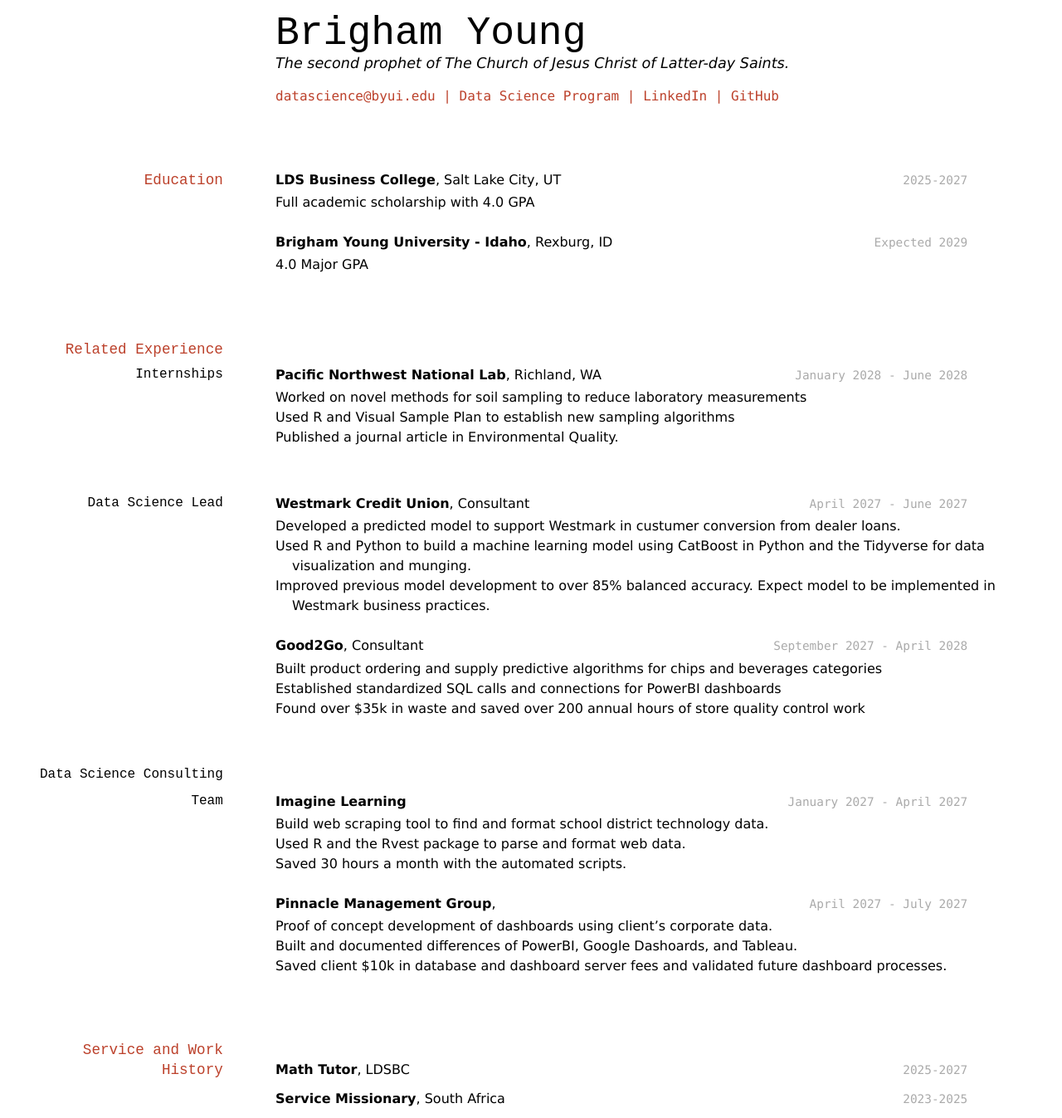
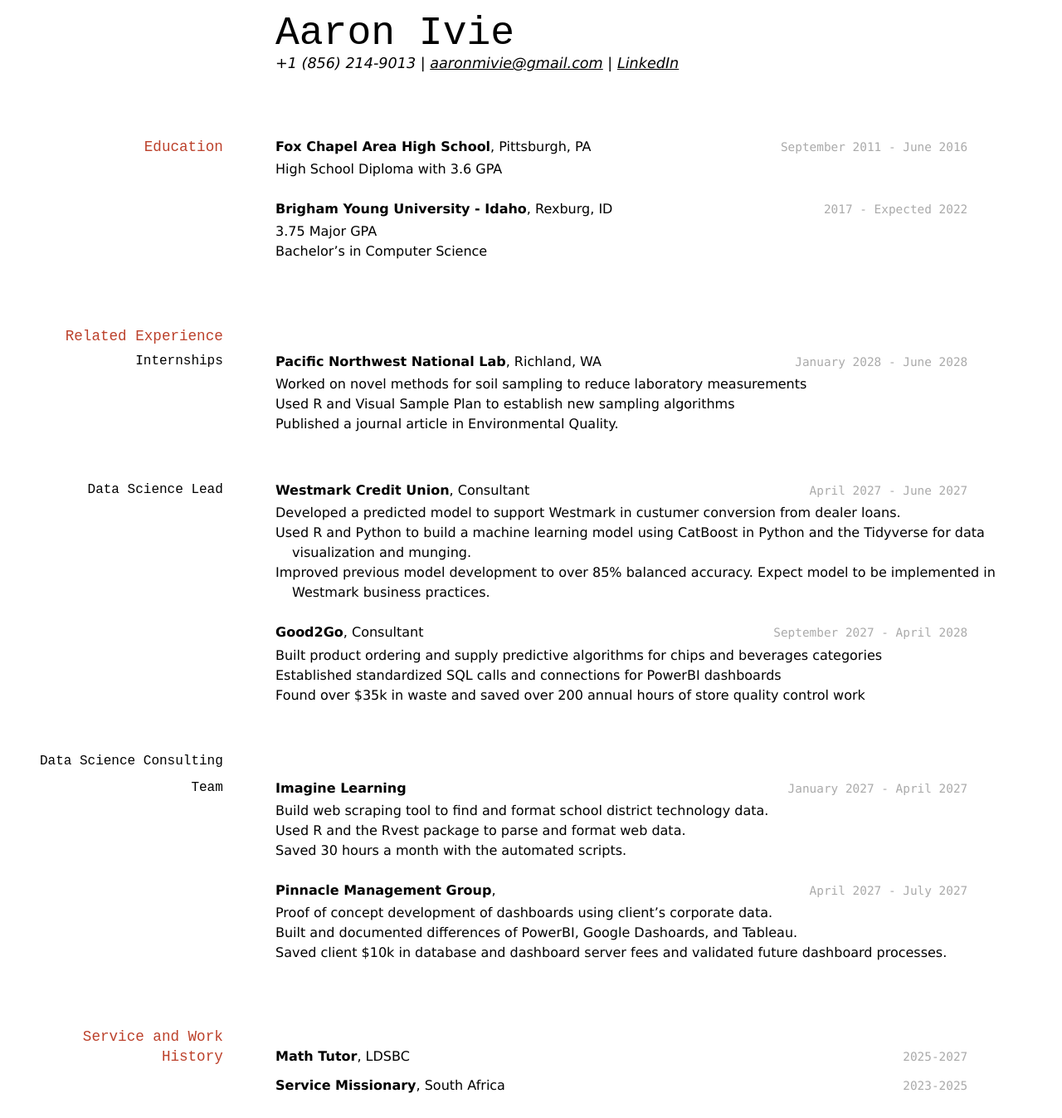
Before and after one commit to aivie13/resume, a Jekyll site: the page built from docs/index.md, in a window 1280 px wide. Shown: the whole page at 83% size. Built offline with Jekyll 4.4.1, drawn with Linux system fonts in a browser that asks for light colours.

Commit message:
Update index.md

```diff
--- a/docs/index.md
+++ b/docs/index.md
@@ -1,30 +1,22 @@
 ---
 layout: cv
-title: Brigham Young's Resume
+title: Aaron Ivie's Resume
 ---
-# Brigham Young
-The second prophet of The Church of Jesus Christ of Latter-day Saints.
-
-<div id="webaddress">
-<a href="datascience@byui.edu">datascience@byui.edu</a>
-| <a href="https://byuidatascience.github.io/development.html">Data Science Program</a>
-| <a href="https://www.linkedin.com/groups/13537407/">LinkedIn</a>
-| <a href="https://github.com/byuids-resumes">GitHub</a>
-</div>
-
-<!-- https://www.monique.tech/the-art-of-markdown -->
+# Aaron Ivie
++1 (856) 214-9013 | <a href= "">aaronmivie@gmail.com</a> | <a href="www.linkedin.com/in/aaron-ivie-740865202">LinkedIn</a>
 
 ## Education
 
-`2025-2027`
-__LDS Business College__, Salt Lake City, UT
+`September 2011 - June 2016`
+__Fox Chapel Area High School__, Pittsburgh, PA
 
-- Full academic scholarship with 4.0 GPA
+- High School Diploma with 3.6 GPA
 
-`Expected 2029`
+`2017 - Expected 2022`
 __Brigham Young University - Idaho__, Rexburg, ID
 
-- 4.0 Major GPA
+- 3.75 Major GPA
+- Bachelor's in Computer Science
 
 
 ## Related Experience
```
